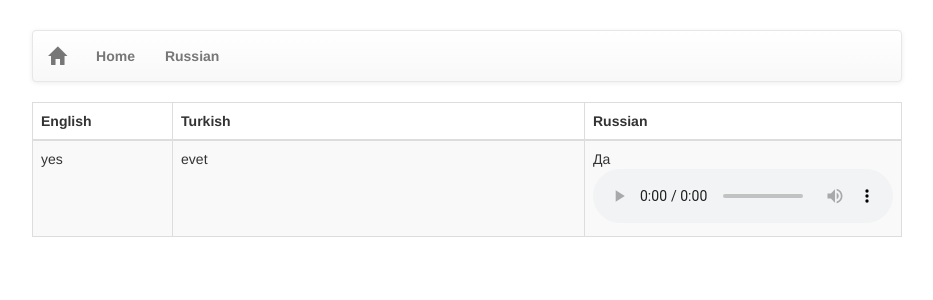
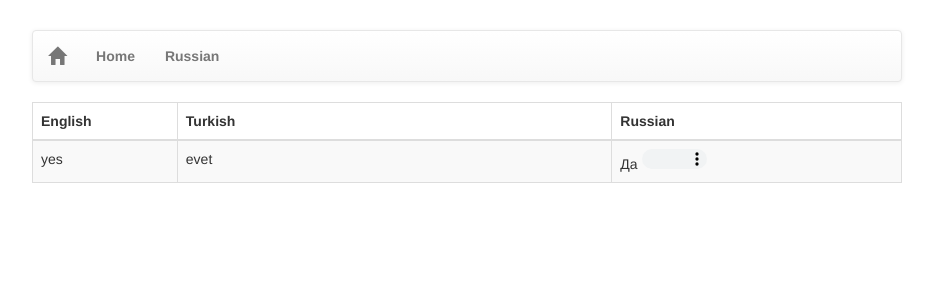
Before and after one commit to study-language/study-language-github.io, a Jekyll site: the page built from index.md, in a window 1280 px wide. Shown: the top 300 px of the page, without its empty margins (173-1106 px from the left). Built offline with Jekyll 4.4.1, drawn with Linux system fonts in a browser that asks for light colours; our own code applies the rules of GitHub Pages for plain Markdown files; the repository's description, which GitHub fills in, is left out.

Commit message:
Update custom.css

```diff
--- a/assets/css/custom.css
+++ b/assets/css/custom.css
@@ -10,3 +10,8 @@ body {
 .container {
   max-width: 900px;
 }
+
+.myaudio {
+ height: 20px;
+ width: 65px;
+}
```
